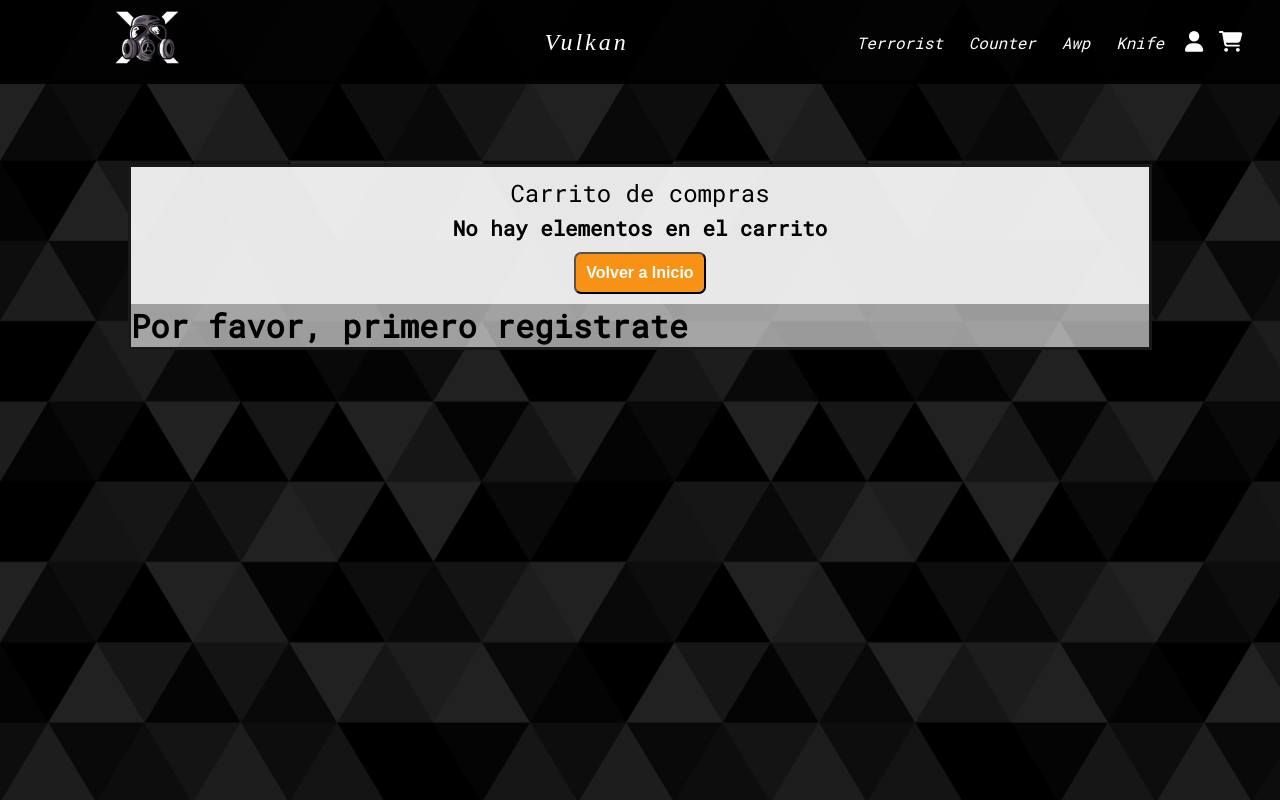
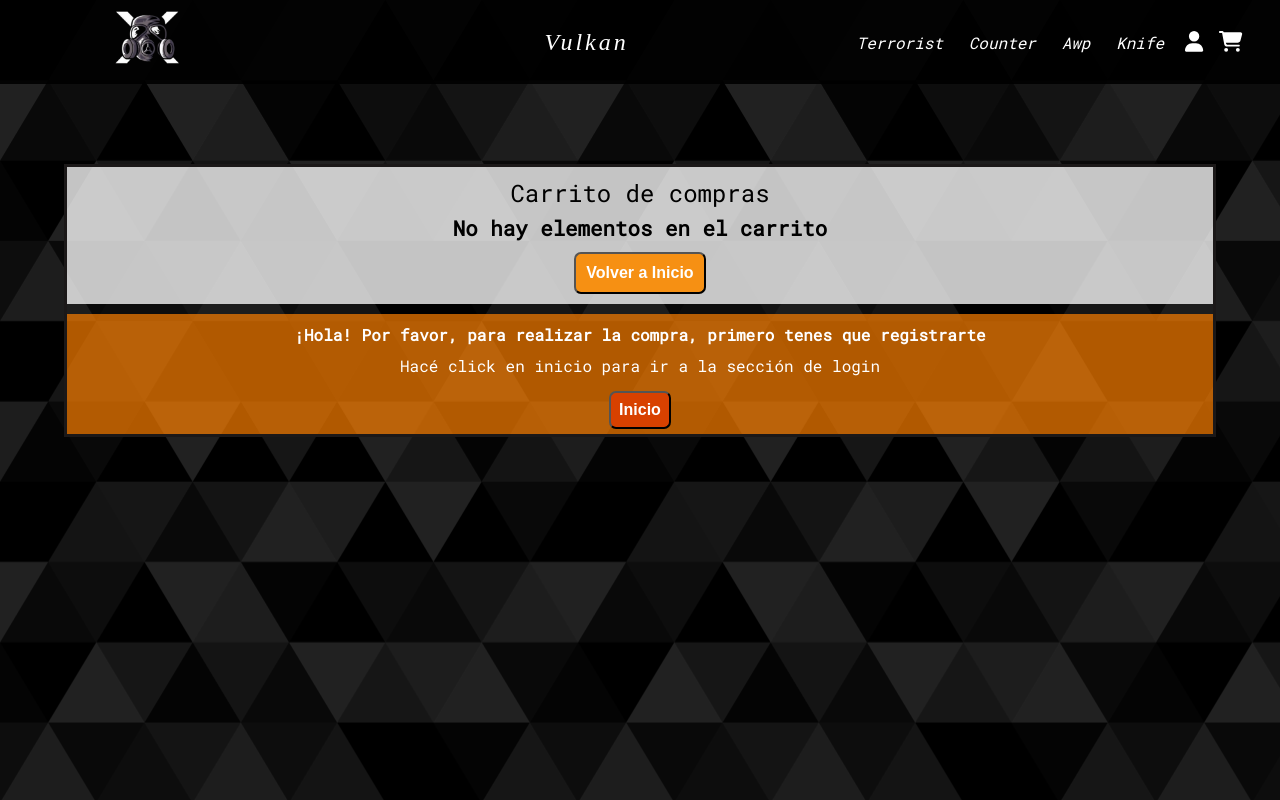
Before and after one commit to luispino94/PinoLuisReactDesafios, a React (Vite) app in the folder React-eCommerce/: page /cart in a window 1280 px wide. Built offline with nearby package versions, Linux system fonts and the light colour scheme; no server answers; a web font is replaced by a local one.

Commit message:
ahora se muestra cartel en cart

```diff
--- a/React-eCommerce/src/componentes/Contexto/cartContext.jsx
+++ b/React-eCommerce/src/componentes/Contexto/cartContext.jsx
@@ -1,4 +1,11 @@
 import {createContext, useContext, useState, useEffect } from 'react';
+
+import {onAuthStateChanged, getAuth} from 'firebase/auth';
+import {doc, getDoc, getFirestore} from 'firebase/firestore'
+import getFirestoreApp from '../../firebase/config';
+
+const auth = getAuth(getFirestoreApp());
+const firestore = getFirestore(getFirestoreApp());
 
 const CartContext = createContext([])
 export const useCartContext = () => useContext(CartContext)
@@ -7,6 +14,39 @@ export const useCartContext = () => useContext(CartContext)
 const CartContexProvider = ({children}) => {
   //usuario LOGIN:
   const [user, setUser] = useState(null);
+
+    //FUNCIÓN ASYNCRONICA QUE BUSCA Y TRAE EL ROL Y USUARIO.
+    async function getRol (uid){
+      const docReference = doc (firestore,`usuario/${uid}`);
+      const docCifrada = await getDoc ( docReference);
+      const infoFinal = docCifrada.data().rol ;
+      return infoFinal
+    }
+    function setUserWithFirebaseAndRol (usuarioFirebase){
+      getRol(usuarioFirebase.uid).then ((rol)=>{
+        const userData = {
+          uid: usuarioFirebase.uid,
+          email: usuarioFirebase.email,
+          rol: rol,
+        };
+        setUser (userData);
+      });
+    }
+    //Función de firebase para observar si el usuario está o no.
+    onAuthStateChanged(auth, (usuarioFirebase) => {
+      if (usuarioFirebase) {
+
+        if (!user) {
+          //Login
+          setUserWithFirebaseAndRol(usuarioFirebase);
+        }
+      } else {
+        setUser(null);
+      }
+
+    });
+
+
 
  const [cartList, setCarlist] = useState(()=>{
    try {
--- a/React-eCommerce/src/componentes/CreateOrden/BtnOrden.jsx
+++ b/React-eCommerce/src/componentes/CreateOrden/BtnOrden.jsx
@@ -64,6 +64,7 @@ async function createOrden (e){
 
 
 return (
+
 <div className='container-formulario'>
   <form  className='formulario' onSubmit={createOrden}>
     <h5 className='titulo-formulario'>Orden de compra: </h5>
--- a/React-eCommerce/src/componentes/Users/AdminView.jsx
+++ b/React-eCommerce/src/componentes/Users/AdminView.jsx
@@ -16,11 +16,9 @@ const AdminView = () => {
   const {user} = useCartContext();
   return (
     <div className='container-admin'>
-      <div className='container-admin-img'>
         <img className='img-adminView' src ={logoadmin} alt ='#'/>
-      </div>
-        <div className='titulo-User'>
-        <h2>{`Hola Admin : ${user.email} tu rol es de ${user.rol}`}</h2>
+       <div className='titulo-User'>
+        <h2 className='title-msg-admin'>{`Hola Admin : ${user.email} tu rol es de ${user.rol}`}</h2>
         <p className='subtitulo-user'><b>Tu registro se realizó con éxito!</b></p>
         <p className='subtitulo-user'>Haz click en comenzar para ver todo lo que podés hacer como Admin !</p>
         </div>
--- a/React-eCommerce/src/componentes/Users/Home.jsx
+++ b/React-eCommerce/src/componentes/Users/Home.jsx
@@ -7,11 +7,11 @@ import { useCartContext } from '../Contexto/cartContext'
 const Home = () => {
   const {user} = useCartContext();
     return (
-    <div>
+    <>
           {user.rol === "admin" ? <AdminView />
           :
           <UserView />}
-    </div>
+    </>
   )
 }
 
--- a/React-eCommerce/src/componentes/Users/adminstyle.scss
+++ b/React-eCommerce/src/componentes/Users/adminstyle.scss
@@ -2,33 +2,24 @@
     border-radius: 10px;
     margin: 0 auto;
     margin-top: 3rem;
-    width: 40%;
-    display: flex;
-    flex-direction: column;
+    width: 50%;
+    display: grid;
+    grid-template-columns: minmax(250px, 1fr);
+    grid-auto-rows: auto;
     text-align: center;
     border: 2px solid rgb(181, 148, 57);
     background-color: rgba(52, 52, 52, 0.615);
     box-shadow: 0 50px 70px -50px rgba(246, 245, 245, 0.8);
 
-    .container-admin-img{
-
-        width: 250px;
-        height: 250px;
-        margin: 0 auto ;
-
-        align-items: center;
-        justify-content: center;
-
-
         .img-adminView{
-
-        height: 100%;
-        width: 100%;
+        height: auto;
+        width: 15.625rem;
+        margin: 0 auto;
         align-items: center;
         justify-content: center;
         text-align: center;
+        }
 
-        }}
     .titulo-User{
         padding: 5px;
         text-align: center;
@@ -38,6 +29,10 @@
         font-size: 1rem;
         margin: 10px;
         font-weight: 400;
+    }
+    .title-msg-admin{
+        font-size: 1rem;
+
     }
     .subtitulo-user{
         padding: 5px;
--- a/React-eCommerce/src/componentes/cart/Cart.jsx
+++ b/React-eCommerce/src/componentes/cart/Cart.jsx
@@ -2,6 +2,7 @@ import { useCartContext } from '../Contexto/cartContext';
 import BtnStock from '../intercambiabilidad/btnStock';
 import CartList from './CartList';
 import BtnOrden from '../CreateOrden/BtnOrden';
+import BtnInfo from '../intercambiabilidad/BtnInfo';
 
 import './cart.scss';
 
@@ -19,16 +20,10 @@ const Cart = () => {
 
       }
 
-      { user ? `Hola ${user.email} Para finalizar la compra primero completa los campos y luego click en Realizar compra`
-      :
-      <h1>Por favor, primero registrate</h1>}
-
-      {cartList.length !==0 &&  <BtnOrden/>
+      {cartList.length !==0 && user === 'user' ? <BtnOrden/>
+      : (<BtnInfo/>)
       }
-
-
-
-       </div>
+    </div>
   )
 }
 
--- a/React-eCommerce/src/componentes/cart/CartList.jsx
+++ b/React-eCommerce/src/componentes/cart/CartList.jsx
@@ -1,6 +1,5 @@
 import { Link} from 'react-router-dom';
 import { useCartContext } from '../Contexto/cartContext'
-
 import './cartList.scss';
 
 
@@ -10,12 +9,13 @@ const CartList = () => {
 
     return (
 
-        <>
+        <div>
         {cartList.map (producto =>
         <div className='list-container-grid' key={producto.id}>
             <li className='li-list-buy'> ★ Nombre: {producto.name} ★ Precio:{producto.price} ★ Cantidad: {producto.cantidad}</li>
             <button className='btn-list-delete' onClick={()=> deleteItemtoCart (producto.id)}>x</button>
             </div>)}
+        <div className='container-total-btn-list'>
           <p className='total-price'>Precio total: {precioTotal()}</p>
         <div className='btnCartlist-grid'>
         <Link to='/'>
@@ -26,7 +26,8 @@ const CartList = () => {
           </Link>
           <button onClick={vaciarCarrito}>Vaciar Carrito</button>
         </div>
-        </>
+        </div>
+        </div>
 
 
     )
--- a/React-eCommerce/src/componentes/cart/cart.scss
+++ b/React-eCommerce/src/componentes/cart/cart.scss
@@ -1,8 +1,11 @@
 .list-cart-container {
-    width: 80%;
-    background-color: rgba(255, 255, 255, 0.603);
+    width: 90%;
+    height: 100%;
     margin: 0 auto;
     border: 3px solid rgb(27, 24, 24);
     margin-bottom: 1.25rem;
     margin-top: 5rem;
+    display: grid;
+    grid-template-columns: minmax(250px,1fr);
+
 }
--- a/React-eCommerce/src/componentes/cart/cartList.scss
+++ b/React-eCommerce/src/componentes/cart/cartList.scss
@@ -2,6 +2,7 @@
     border-bottom: 2px solid black;
     display: flex;
     width: 100%;
+    background-color: rgba(255, 255, 255, 0.893);
     grid-template-columns:repeat(auto-fill,minmax(250px,1fr));
     grid-auto-rows: repeat(auto-fill,minmax(250px,1fr));
     gap:5px;
@@ -22,11 +23,12 @@
     justify-content: right;
 }
 
-.btnCartlist-grid{
-    display: flex;
-    width: 100%;
-    justify-content: space-around;
+
 }
+.container-total-btn-list{
+    background-color: rgba(255, 255, 255, 0.655);
+    border-bottom: 2px solid black;
+
         .total-price{
         color: black;
         text-align: center;
@@ -34,5 +36,9 @@
         font-weight: 750;
         font-size: 1.3rem;
     }
-
+        .btnCartlist-grid{
+        display: flex;
+        width: 100%;
+        justify-content: space-around;
     }
+}
--- /dev/null
+++ b/React-eCommerce/src/componentes/intercambiabilidad/BtnInfo.jsx
@@ -0,0 +1,18 @@
+import React from 'react'
+import { Link } from 'react-router-dom'
+import './btnInfo.scss';
+
+const BtnInfo = () => {
+  return (
+    <div className='container-info-login'>
+        <h1 className='title-info'>¡Hola! Por favor, para realizar la compra, primero tenes que registrarte</h1>
+        <p className='subtitle-info'>Hacé click en inicio para ir a la sección de login</p>
+        <Link to = '../login'>
+        <button className='btn-info-login'>Inicio</button>
+        </Link>
+
+    </div>
+  )
+}
+
+export default BtnInfo
--- /dev/null
+++ b/React-eCommerce/src/componentes/intercambiabilidad/btnInfo.scss
@@ -0,0 +1,30 @@
+.container-info-login {
+    background-color: rgba(255, 128, 0, 0.693);
+    width: 100%;
+    height: auto;
+    text-align: center;
+    margin-top: 0.625rem;
+    display: flex;
+    flex-direction: column;
+    align-items: center;
+    justify-content: center;
+    .title-info {
+        font-size: 1rem;
+        color: white;
+        padding-top: 0.625rem;
+    }
+    .subtitle-info{
+        color: white;
+        text-align: center;
+        font-size: 1rem;
+        padding: 0.625rem;
+        font-weight: 550;
+    }
+    .btn-info-login {
+        align-items: center;
+        justify-content: center;
+        margin: 5px;
+        background-color: rgb(216, 65, 0);
+        color: white;
+    }
+}
--- a/React-eCommerce/src/componentes/login/LogIn.jsx
+++ b/React-eCommerce/src/componentes/login/LogIn.jsx
@@ -1,13 +1,13 @@
 import React, { useState } from 'react'
-import { useCartContext } from '../Contexto/cartContext';
 
-import { createUserWithEmailAndPassword, getAuth, onAuthStateChanged, signInWithEmailAndPassword } from "firebase/auth";
-import {getFirestore, doc, setDoc, getDoc} from 'firebase/firestore';
+import { createUserWithEmailAndPassword, getAuth, signInWithEmailAndPassword } from "firebase/auth";
+import {getFirestore, doc, setDoc} from 'firebase/firestore';
 import getFirestoreApp from '../../firebase/config';
 
 import Home from '../Users/Home';
 
 import './login.scss'
+import { useCartContext } from '../Contexto/cartContext';
 
 const auth = getAuth(getFirestoreApp());
 const firestore = getFirestore(getFirestoreApp());
@@ -15,38 +15,7 @@ const firestore = getFirestore(getFirestoreApp());
 const LogIn = () => {
 
   const [isRegister, setRegister] = useState(false);
-  const {user, setUser} = useCartContext()
-
-    //FUNCIÓN ASYNCRONICA QUE BUSCA Y TRAE EL ROL Y USUARIO.
-  async function getRol (uid){
-    const docReference = doc (firestore,`usuario/${uid}`);
-    const docCifrada = await getDoc ( docReference);
-    const infoFinal = docCifrada.data().rol ;
-    return infoFinal
-  }
-  function setUserWithFirebaseAndRol (usuarioFirebase){
-    getRol(usuarioFirebase.uid).then ((rol)=>{
-      const userData = {
-        uid: usuarioFirebase.uid,
-        email: usuarioFirebase.email,
-        rol: rol,
-      };
-      setUser (userData);
-    });
-  }
-  //Función de firebase para observar si el usuario está o no.
-  onAuthStateChanged(auth, (usuarioFirebase) => {
-    if (usuarioFirebase) {
-
-      if (!user) {
-        //Login
-        setUserWithFirebaseAndRol(usuarioFirebase);
-      }
-    } else {
-      setUser(null);
-    }
-
-  });
+  const {user} = useCartContext();
 
   async function registerUser (email, password, rol){
   const infoUser = await createUserWithEmailAndPassword(auth, email, password,rol)
```
Lines whose indentation alone changed are shown as unchanged.
